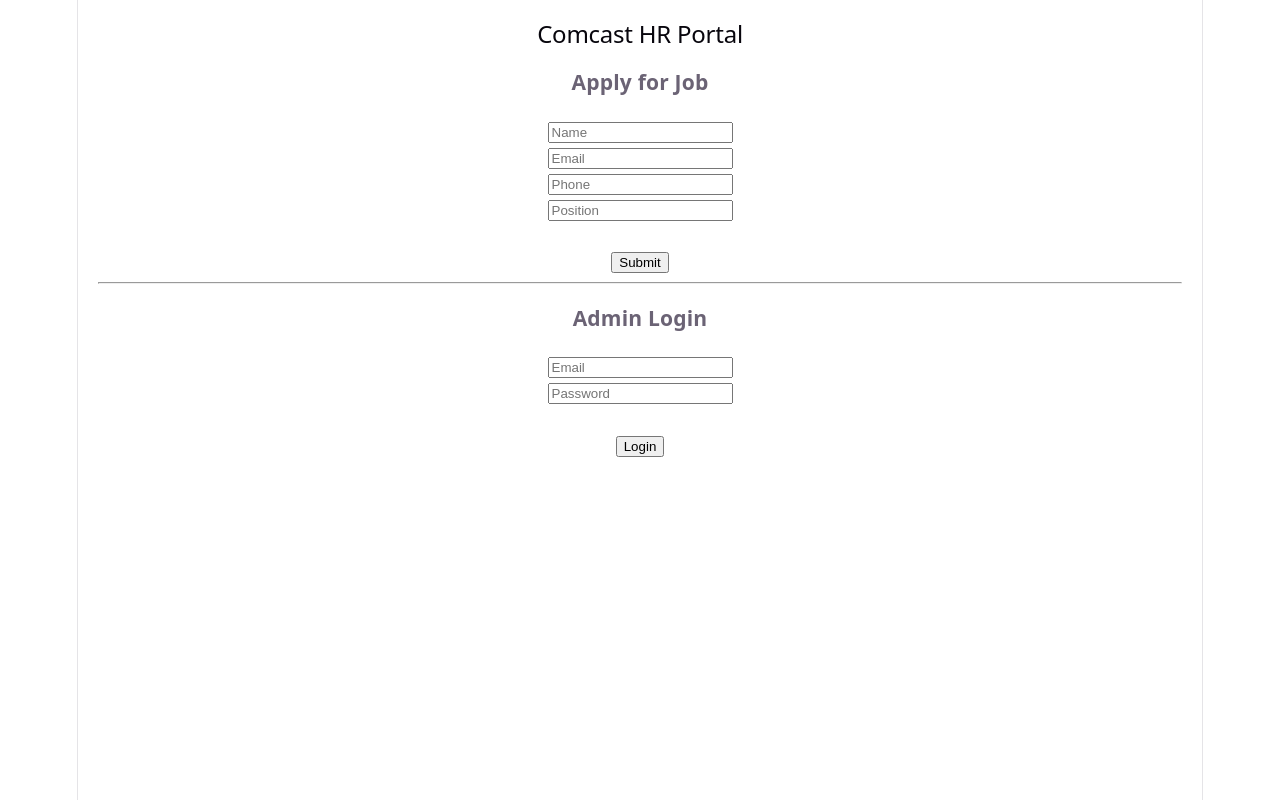
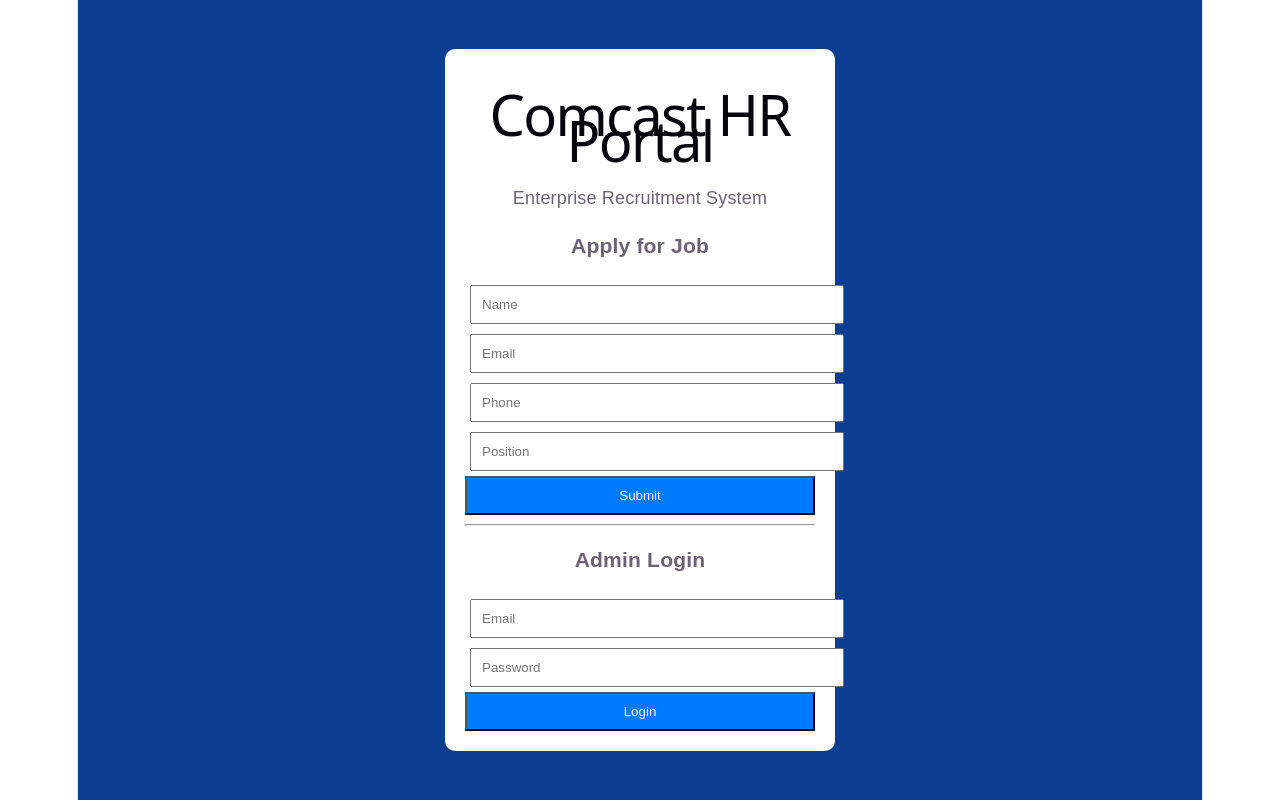
Before and after one commit to comcast-hr-okonj/comcast-hr-portal, a React (Vite) app: page / in a window 1280 px wide. Built offline with nearby package versions, Linux system fonts and the light colour scheme.

Commit message:
Update App.jsx

```diff
--- a/src/App.jsx
+++ b/src/App.jsx
@@ -18,29 +18,33 @@
     position: ""
   });
 
+  // LOAD DATA
+  const loadApps = async () => {
+    const res = await fetch(`${API}/applications`, {
+      headers: { Authorization: token }
+    });
+
+    const data = await res.json();
+    setApps(data);
+  };
+
+  useEffect(() => {
+    if (token) loadApps();
+  }, [token]);
+
+  // APPLY
   const submit = async () => {
-    try {
-      const res = await fetch(`${API}/applications`, {
+    await fetch(`${API}/applications`, {
       method: "POST",
       headers: { "Content-Type": "application/json" },
       body: JSON.stringify(form)
     });
 
-      const data = await res.json();
-
-      if (data.success) {
-        alert("Application submitted!");
-        setForm({ name: "", email: "", number: "", position: "" });
-      } else {
-        alert("Failed to submit");
-      }
-    } catch (err) {
-      alert("Server error");
-    }
+    alert("Submitted!");
   };
 
+  // LOGIN
   const handleLogin = async () => {
-    try {
     const res = await fetch(`${API}/login`, {
       method: "POST",
       headers: { "Content-Type": "application/json" },
@@ -51,76 +55,153 @@
 
     if (data.token) {
       setToken(data.token);
-        alert("Login successful!");
     } else {
       alert("Wrong credentials");
     }
-    } catch (err) {
-      alert("Login failed");
-    }
   };
 
+  // APPROVE / REJECT
+  const updateStatus = async (id, status) => {
+    await fetch(`${API}/applications/${id}`, {
+      method: "PUT",
+      headers: {
+        "Content-Type": "application/json",
+        Authorization: token
+      },
+      body: JSON.stringify({ status })
+    });
+
+    loadApps();
+  };
+
+  // DELETE
+  const removeApp = async (id) => {
+    await fetch(`${API}/applications/${id}`, {
+      method: "DELETE",
+      headers: { Authorization: token }
+    });
+
+    loadApps();
+  };
+
+  // LOGOUT
+  const logout = () => {
+    setToken("");
+  };
+
+  /* ---------------- LOGIN UI ---------------- */
   if (!token) {
     return (
-      <div style={{ padding: 20 }}>
-        <h2>Comcast HR Portal</h2>
+      <div style={styles.page}>
+        <div style={styles.card}>
+          <h1>Comcast HR Portal</h1>
+          <p>Enterprise Recruitment System</p>
 
           <h3>Apply for Job</h3>
 
-        <input placeholder="Name"
-          value={form.name}
-          onChange={(e) => setForm({ ...form, name: e.target.value })}
-        />
-        <br />
+          <input placeholder="Name" style={styles.input}
+            onChange={(e) => setForm({ ...form, name: e.target.value })} />
 
-        <input placeholder="Email"
-          value={form.email}
-          onChange={(e) => setForm({ ...form, email: e.target.value })}
-        />
-        <br />
+          <input placeholder="Email" style={styles.input}
+            onChange={(e) => setForm({ ...form, email: e.target.value })} />
 
-        <input placeholder="Phone"
-          value={form.number}
-          onChange={(e) => setForm({ ...form, number: e.target.value })}
-        />
-        <br />
+          <input placeholder="Phone" style={styles.input}
+            onChange={(e) => setForm({ ...form, number: e.target.value })} />
 
-        <input placeholder="Position"
-          value={form.position}
-          onChange={(e) => setForm({ ...form, position: e.target.value })}
-        />
+          <input placeholder="Position" style={styles.input}
+            onChange={(e) => setForm({ ...form, position: e.target.value })} />
 
-        <br /><br />
-        <button onClick={submit}>Submit</button>
+          <button style={styles.btn} onClick={submit}>Submit</button>
 
           <hr />
 
           <h3>Admin Login</h3>
 
-        <input placeholder="Email"
-          onChange={(e) =>
-            setLogin({ ...login, email: e.target.value })
-          }
-        />
-        <br />
+          <input placeholder="Email" style={styles.input}
+            onChange={(e) => setLogin({ ...login, email: e.target.value })} />
 
-        <input type="password"
-          placeholder="Password"
-          onChange={(e) =>
-            setLogin({ ...login, password: e.target.value })
-          }
-        />
+          <input type="password" placeholder="Password" style={styles.input}
+            onChange={(e) => setLogin({ ...login, password: e.target.value })} />
 
-        <br /><br />
-        <button onClick={handleLogin}>Login</button>
+          <button style={styles.btn} onClick={handleLogin}>Login</button>
+        </div>
       </div>
     );
   }
 
+  /* ---------------- DASHBOARD ---------------- */
   return (
-    <div style={{ padding: 20 }}>
+    <div style={styles.page}>
+      <div style={styles.cardFull}>
         <h2>Admin Dashboard</h2>
-      <p>You are logged in.</p>
+
+        <button style={styles.logout} onClick={logout}>Logout</button>
+
+        <div style={styles.table}>
+          {apps.map((a) => (
+            <div key={a.id} style={styles.row}>
+              <div>{a.name}</div>
+              <div>{a.email}</div>
+              <div>{a.position}</div>
+              <div>{a.status}</div>
+
+              <button onClick={() => updateStatus(a.id, "Approved")}>✔</button>
+              <button onClick={() => updateStatus(a.id, "Rejected")}>✖</button>
+              <button onClick={() => removeApp(a.id)}>🗑</button>
+            </div>
+          ))}
+        </div>
+      </div>
     </div>
   );
 }
+
+/* ---------------- STYLE ---------------- */
+const styles = {
+  page: {
+    fontFamily: "Arial",
+    background: "#0b3d91",
+    minHeight: "100vh",
+    display: "flex",
+    justifyContent: "center",
+    alignItems: "center"
+  },
+  card: {
+    background: "white",
+    padding: 20,
+    width: 350,
+    borderRadius: 10
+  },
+  cardFull: {
+    background: "white",
+    padding: 20,
+    width: "90%",
+    borderRadius: 10
+  },
+  input: {
+    width: "100%",
+    padding: 10,
+    margin: 5
+  },
+  btn: {
+    width: "100%",
+    padding: 10,
+    background: "#007bff",
+    color: "white"
+  },
+  logout: {
+    float: "right",
+    background: "red",
+    color: "white"
+  },
+  table: {
+    marginTop: 20
+  },
+  row: {
+    display: "grid",
+    gridTemplateColumns: "1fr 1fr 1fr 1fr auto auto auto",
+    gap: 10,
+    padding: 10,
+    borderBottom: "1px solid #ccc"
+  }
+};
```
Lines whose indentation alone changed are shown as unchanged.
